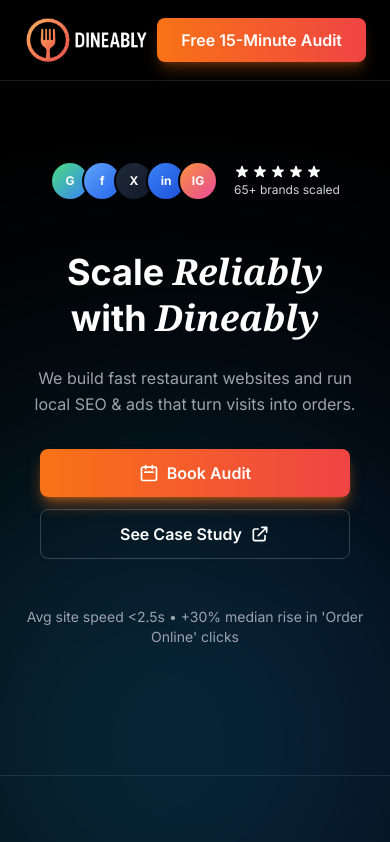
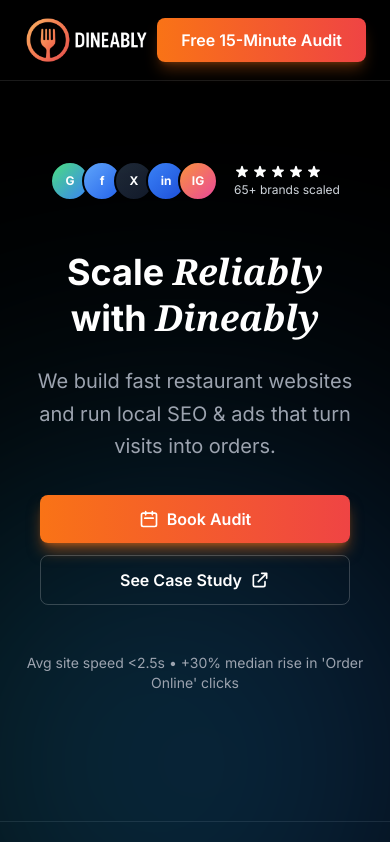
Before and after one commit to superminecraft2012/Dineably, a Next.js app: page / in a window 390 px wide. Shown: the top 842 px of the page. Built offline with nearby package versions, Linux system fonts and the light colour scheme.

Commit message:
Restore original hero subtitle text size - remove responsive sizing

```diff
--- a/src/app/page.tsx
+++ b/src/app/page.tsx
@@ -75,7 +75,7 @@ export default function Home() {
               Scale <span className="italic font-serif">Reliably</span><br />
               with <span className="italic font-serif">Dineably</span>
             </h1>
-            <p className="text-base sm:text-lg md:text-xl text-gray-400 max-w-3xl mx-auto leading-relaxed mb-6">
+            <p className="text-xl text-gray-400 max-w-3xl mx-auto leading-relaxed mb-6">
               We build fast restaurant websites and run local SEO & ads that turn visits into orders.
             </p>
           </div>
```
